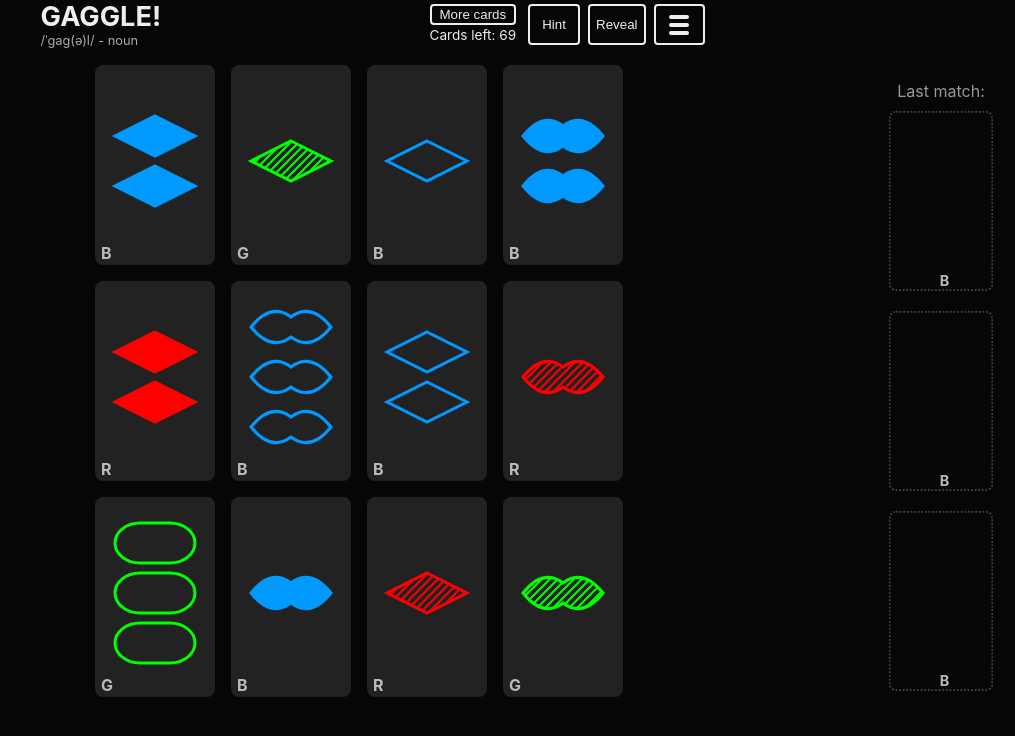
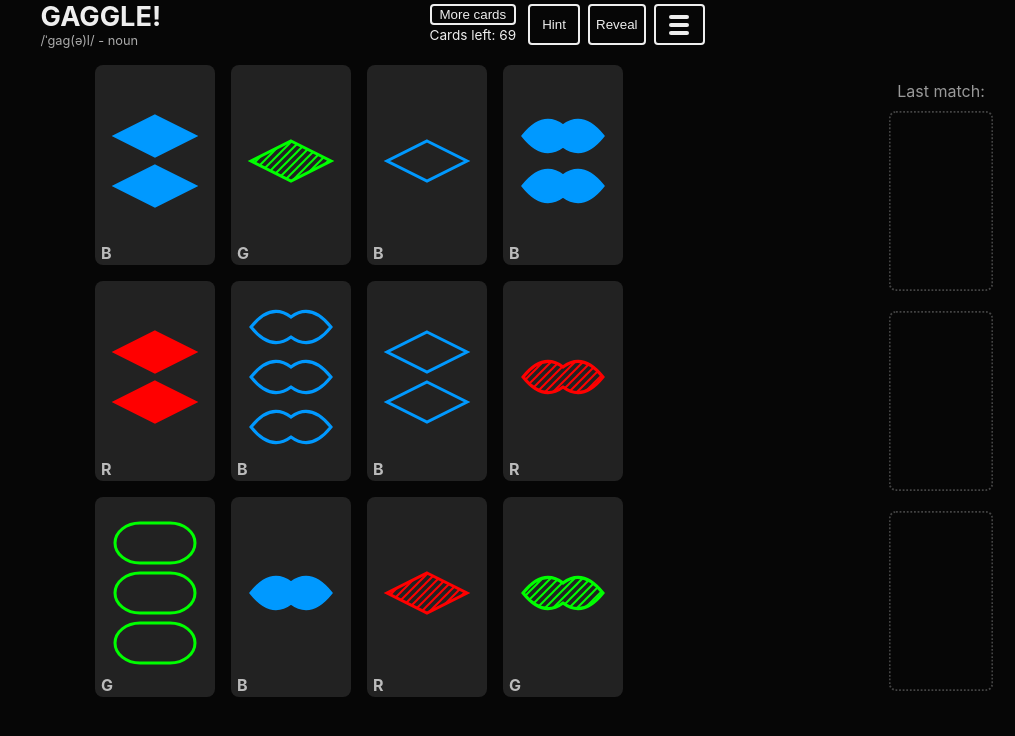
Before and after one commit to Zemanzo/gaggle, a React (Create React App) app: page / in a window 1280 px wide. Shown: the top 736 px of the page, without its empty margins (265-1280 px from the left). Built offline with nearby package versions, Linux system fonts and the light colour scheme.

Commit message:
Fix letters being visible in empty cards and center aligned in visible cards of play history

```diff
--- a/src/PlayHistory.tsx
+++ b/src/PlayHistory.tsx
@@ -41,7 +41,7 @@ const EmptyCard = styled(StyledCard)`
     border: 2px dotted #444;
   }
 
-  svg {
+  > * {
     opacity: 0;
   }
 `;
@@ -49,7 +49,6 @@ const EmptyCard = styled(StyledCard)`
 const Container = styled.div`
   padding: 16px;
   box-sizing: border-box;
-  text-align: center;
 
   @media screen and (min-width: 1100px), screen and (max-height: 650px) {
     position: absolute;
@@ -63,7 +62,10 @@ const Container = styled.div`
   :hover ${StyledCard} {
     animation: none;
   }
+`;
 
+const Title = styled.div`
+  text-align: center;
   color: #999;
 `;
 
@@ -72,7 +74,7 @@ const PlayHistory: React.FC<{ lastCards: CardAttributes[] }> = ({
 }) => {
   return (
     <Container>
-      Last match:
+      <Title>Last match:</Title>
       {lastCards.length > 0 ? (
         lastCards.map(({ ...cardAttributes }) => {
           const id = createIdFromCardAttributes(cardAttributes);
```
